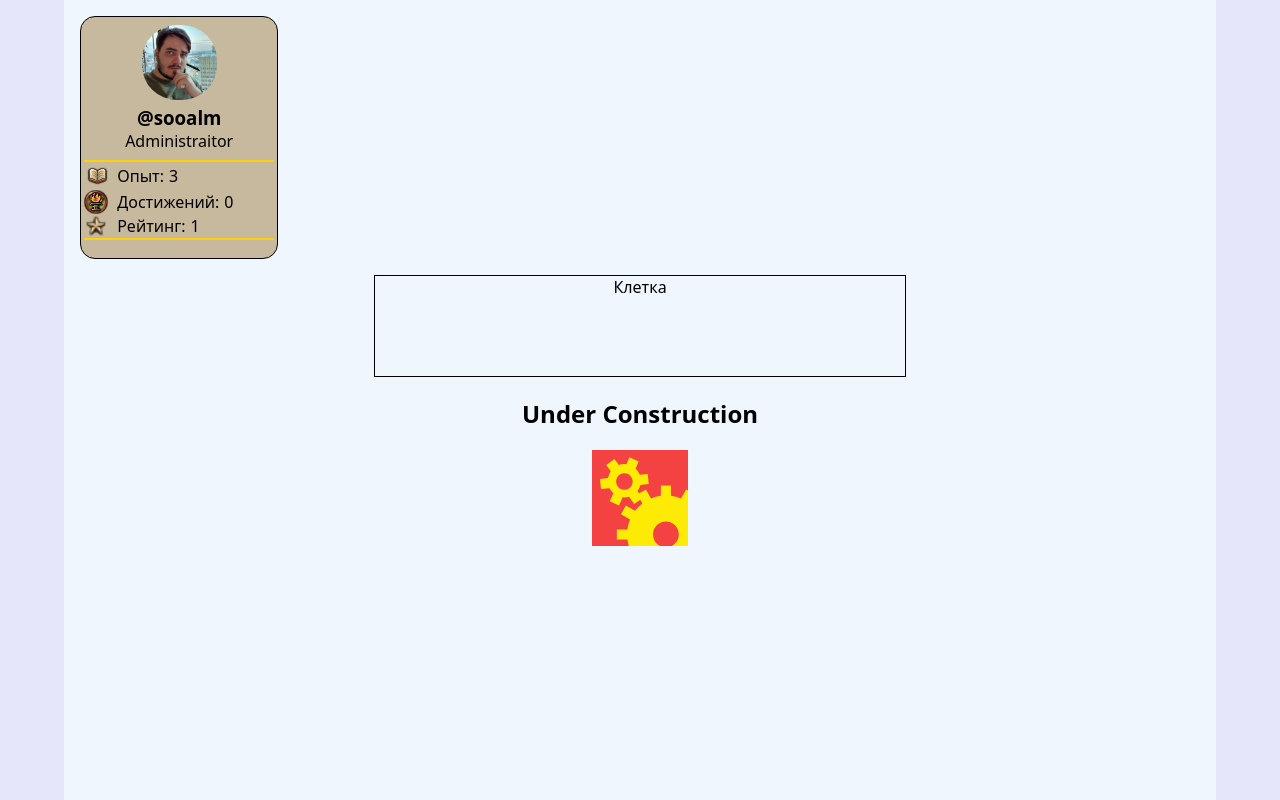
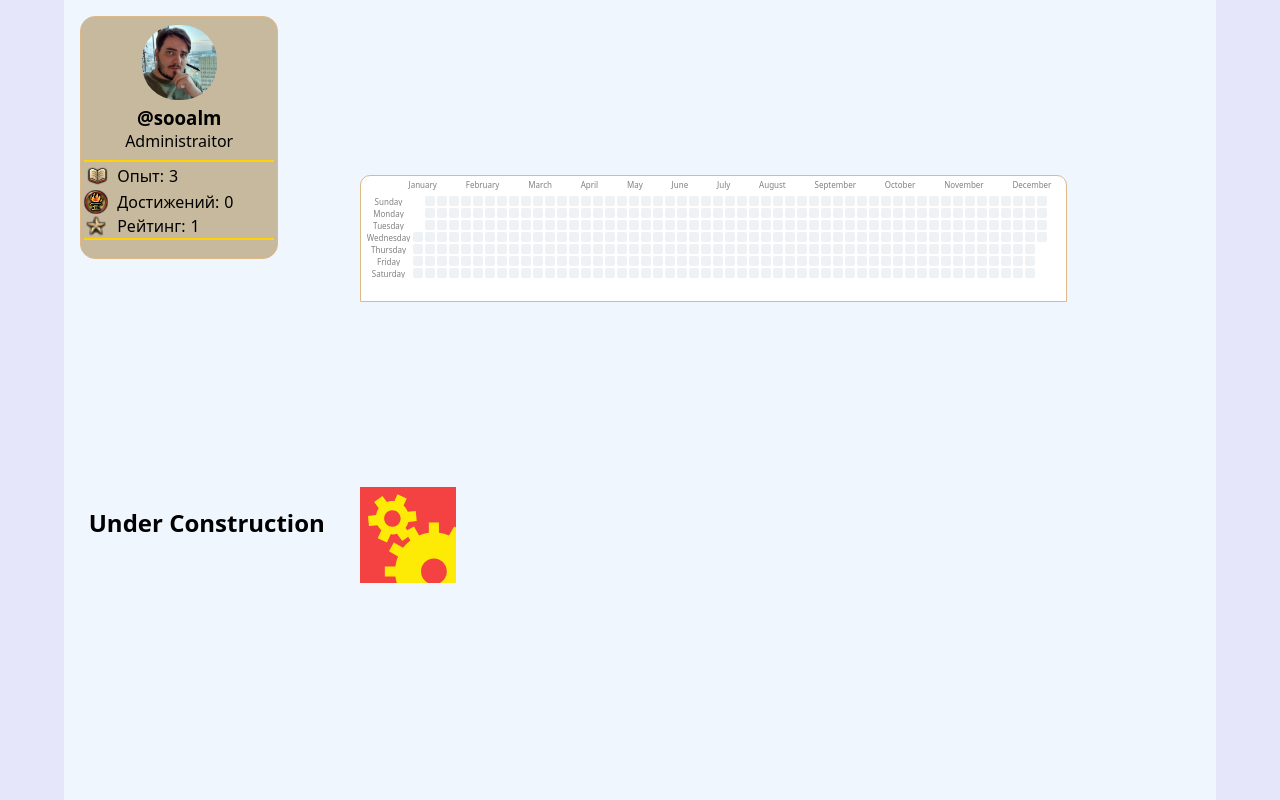
Before and after one commit to sooalm/rgpLife, a React (Vite) app: page / in a window 1280 px wide. Built offline with nearby package versions, Linux system fonts and the light colour scheme.

Commit message:
github graph copy layout is completed

```diff
--- a/package.json
+++ b/package.json
@@ -11,7 +11,9 @@
   },
   "dependencies": {
     "react": "^19.1.1",
-    "react-dom": "^19.1.1"
+    "react-dom": "^19.1.1",
+    "react-router-dom": "^7.8.1",
+    "uuid": "^11.1.0"
   },
   "devDependencies": {
     "@eslint/js": "^9.32.0",
--- a/src/App.css
+++ b/src/App.css
@@ -12,6 +12,10 @@
 
   min-height: 100vh;
   width: 90%;
+
+  display: grid;
+  grid-gap: 10px;
+  grid-template-columns: 1fr 3fr;
 }
 .logo {
   height: 6em;
--- a/src/App.jsx
+++ b/src/App.jsx
@@ -2,6 +2,7 @@ import { useState } from "react";
 import gearsLogo from "./assets/gears.svg";
 import Profile from "./Components/Profile.jsx";
 import GraphCon from "./components/GraphCon.jsx";
+import Navigation from "./components/Navigation.jsx";
 
 import "./App.css";
 
@@ -11,8 +12,10 @@ function App() {
   return (
     <>
       <div className="app-container">
+        {/* <Navigation /> */}
         <Profile />
         <GraphCon />
+
         <h2>Under Construction</h2>
         <img src={gearsLogo} className="logo" alt="Under construction" />
       </div>
--- a/src/components/GraphCon.jsx
+++ b/src/components/GraphCon.jsx
@@ -1,9 +1,68 @@
 import React from "react";
 
+import { v4 as uuidv4 } from "uuid";
 import "../styles/GraphCon.css";
 
 const GraphCon = () => {
-  return <div className="graph-table">Клетка</div>;
+  const calculateStart = () => {
+    const currentYear = new Date().getFullYear();
+    const startDay = new Date(currentYear, 0, 1).getDay();
+
+    if (new Date(currentYear, 1, 29).getDate() == 29) {
+      return { startDay, days: 366 };
+    }
+
+    return { startDay, days: 365 };
+  };
+  const daysArr = calculateStart();
+
+  return (
+    <>
+      <div className="graph-table">
+        <div className="months">
+          {[
+            "January",
+            "February",
+            "March",
+            "April",
+            "May",
+            "June",
+            "July",
+            "August",
+            "September",
+            "October",
+            "November",
+            "December",
+          ].map((month, index) => (
+            <div key={index} className="month">
+              {month}
+            </div>
+          ))}
+        </div>
+        <div className="days">
+          {[
+            "Sunday",
+            "Monday",
+            "Tuesday",
+            "Wednesday",
+            "Thursday",
+            "Friday",
+            "Saturday",
+          ].map((d, index) => (
+            <span key={uuidv4()} className="weekDay">
+              {d}
+            </span>
+          ))}
+          {Array.from({ length: daysArr.startDay }).map((_, index) => (
+            <div key={uuidv4()} className="day day--notVisible"></div>
+          ))}
+          {Array.from({ length: daysArr.days }).map((_, index) => {
+            return <div key={index} className="day"></div>;
+          })}
+        </div>
+      </div>
+    </>
+  );
 };
 
 export default GraphCon;
--- /dev/null
+++ b/src/components/Navigation.jsx
@@ -0,0 +1,17 @@
+import React from "react";
+import { NavLink } from "react-router-dom";
+
+const Navigation = () => {
+  return (
+    <div>
+      <nav>
+        <NavLink to=".">Profile</NavLink>
+        <NavLink to="contacts">Pomodoro</NavLink>
+        <NavLink to="about">About</NavLink>
+        <NavLink to="courses">Courses</NavLink>
+      </nav>
+    </div>
+  );
+};
+
+export default Navigation;
--- a/src/components/Profile.jsx
+++ b/src/components/Profile.jsx
@@ -11,7 +11,7 @@ const Profile = () => {
     <div className="profile-card ">
       <img src={avatar_IMG} className="profile-card__img"></img>
       <h3>@sooalm</h3>
-      <p class="profile-jobTitle">Administraitor</p>
+      <p className="profile-jobTitle">Administraitor</p>
       <div className="profile-stats">
         <div className="profile-row">
           <img src={learning_IMG} className="profile-row__img"></img>
--- a/src/styles/GraphCon.css
+++ b/src/styles/GraphCon.css
@@ -1,27 +1,81 @@
 .graph-table {
-  border: 1px solid black;
+  border: 1px solid burlywood;
+  border-radius: 10px 10px 0 0;
 
-  width: 530px;
-  height: 100px;
+  max-width: 700px;
+  min-width: 300px;
+  height: 120px;
 
-  margin: 1rem auto;
+  align-self: center;
+  margin-right: 5px;
+
+  padding: 0px 5px 5px 0px;
+  background-color: white;
+
+  overflow-x: auto;
+  overflow-y: hidden;
 }
 .days {
+  max-width: 680px;
+
+  /* overflow-x: auto;
+  overflow-y: hidden; */
+
   display: grid;
-  grid-gap: 4px;
-  margin: 20px 0;
-  padding: 20px;
+  grid-gap: 2px;
+  margin: 0.4rem 0;
+
+  padding: 0px 6px 6px 6px;
+
   background-color: #fff;
   border-radius: 4px;
-  grid-template-columns: repeat(auto-fill, 16px);
-  box-shadow: 0 15px 35px 0 rgba(42, 51, 83, 0.12),
-    0 5px 15px rgba(0, 0, 0, 0.06);
+
+  grid-auto-flow: column;
+  /* grid-template-columns: repeat(52, 10px) 10px;
+  grid-template-rows: repeat(7, 10px); */
+  grid-template-columns: 32px, 10px, repeat(52, 10px);
+  grid-template-rows: repeat(7, 10px);
+
+  /* box-shadow: 0 15px 35px 0 rgba(42, 51, 83, 0.12),
+    0 5px 15px rgba(0, 0, 0, 0.06); */
 }
 .day {
-  height: 16px;
-  background-color: #fef2d4;
+  border-radius: 2px;
+  /* background-color: #fef2d4; */
+  background-color: #eff2f5;
+
+  font-size: 3px;
+
+  width: 10px;
+  height: 10px;
+}
+.day:hover {
+  transition: 0.3ms;
+  background-color: rgb(215, 215, 215);
 }
 
 .day--active {
-  background-color: #ffc107;
+  background-color: #4ac26b;
 }
+.day--notVisible {
+  visibility: hidden;
+}
+.weekDay {
+  width: 44px;
+  font-size: 8px;
+  color: gray;
+  overflow: hidden;
+}
+.months {
+  display: flex;
+  flex-direction: row;
+
+  margin-left: 48px;
+  margin-top: 0.2rem;
+}
+.month {
+  margin-right: 1.8rem;
+  width: 46px;
+  color: gray;
+  font-size: 8px;
+}
--- a/src/styles/Profile.css
+++ b/src/styles/Profile.css
@@ -1,5 +1,5 @@
 .profile-card {
-  border: solid 1px black;
+  border: solid 1px burlywood;
   border-radius: 15px;
   background: #c7b99e;
 
```
Also changed, not shown: src/styles/Navigation.css (added), 1 other file (tests, documents, lock files or other folders).
